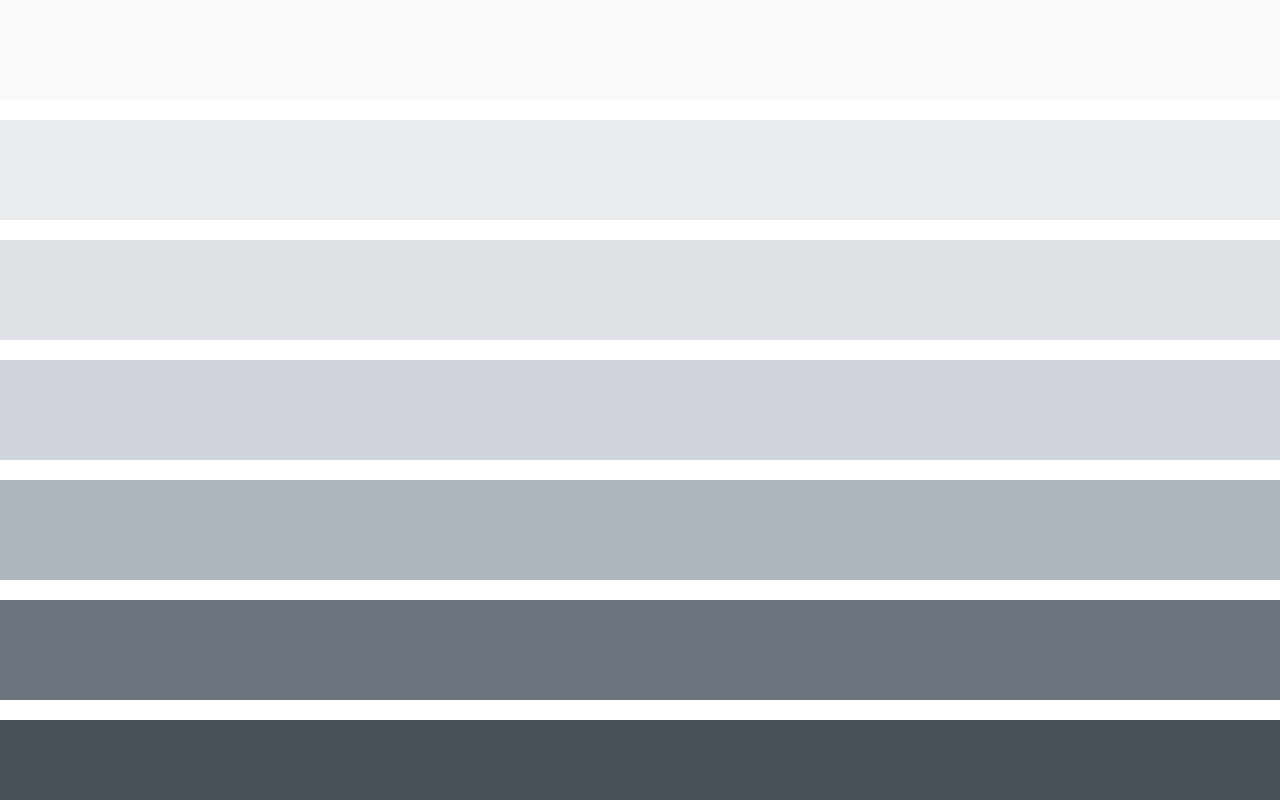
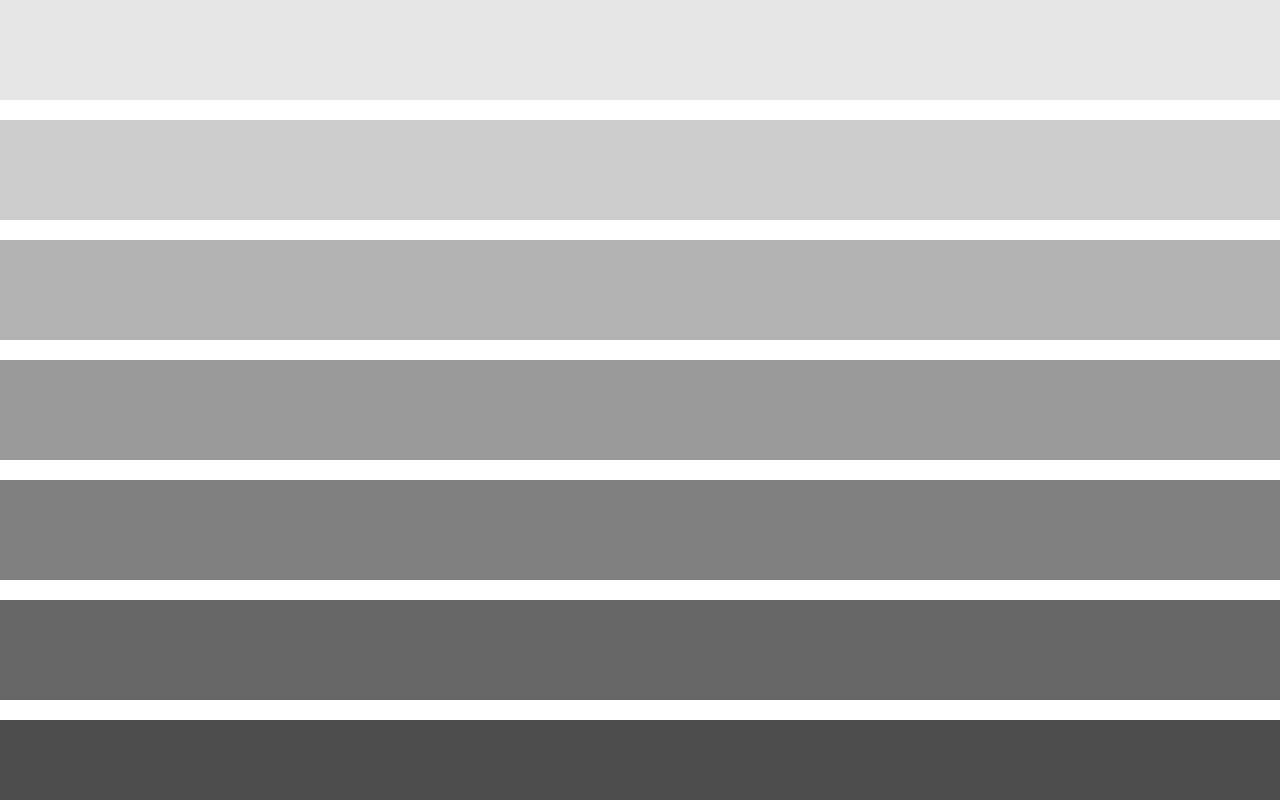
Before and after one commit to hamidmatin/WebII_Sat_PM, a plain HTML site: page index.html in a window 1280 px wide. Shown: the top 800 px of the page. Drawn offline with Linux system fonts and the light colour scheme.

Commit message:
review and variables continue

```diff
--- a/scss/_1_variable.scss
+++ b/scss/_1_variable.scss
@@ -2,19 +2,19 @@ $main-font-family: "Segoe UI", Tahoma, Geneva, Verdana, sans-serif;
 $base-font-size:   16px;
 
 $white:    #fff;
-$gray-100: #f8f9fa;
-$gray-200: #e9ecef;
-$gray-300: #dee2e6;
-$gray-400: #ced4da;
-$gray-500: #adb5bd;
-$gray-600: #6c757d;
-$gray-700: #495057;
-$gray-800: #343a40;
-$gray-900: #212529;
+$gray-100: darken($white, 10%);
+$gray-200: darken($white, 20%);
+$gray-300: darken($white, 30%);
+$gray-400: darken($white, 40%);
+$gray-500: darken($white, 50%);
+$gray-600: darken($white, 60%);
+$gray-700: darken($white, 70%);
+$gray-800: darken($white, 80%);
+$gray-900: darken($white, 90%);
 $black:    #000;
 
 
-$blue:    rgb(57, 143, 235);
+$blue:    rgb(80, 78, 204);
 $indigo:  #6610f2;
 $purple:  #6f42c1;
 $pink:    #e83e8c;
--- a/scss/_3_typography.scss
+++ b/scss/_3_typography.scss
@@ -19,3 +19,15 @@ $primary : yellow;
 .btn-primary{
     background-color: $primary;
 }
+
+.blue-darken-5{ background-color: darken($color: $blue, $amount: 50%);}
+.blue-darken-4{ background-color: darken($color: $blue, $amount: 40%);}
+.blue-darken-3{ background-color: darken($color: $blue, $amount: 30%);}
+.blue-darken-2{ background-color: darken($color: $blue, $amount: 20%);}
+.blue-darken-1{ background-color: darken($color: $blue, $amount: 10%);}
+.blue{ background-color: $blue;}
+.blue-lighten-1{ background-color: lighten($color: $blue, $amount: 10%);}
+.blue-lighten-2{ background-color: lighten($color: $blue, $amount: 20%);}
+.blue-lighten-3{ background-color: lighten($color: $blue, $amount: 30%);}
+.blue-lighten-4{ background-color: lighten($color: $blue, $amount: 40%);}
+.blue-lighten-5{ background-color: lighten($color: $blue, $amount: 50%);}
```
Also changed, not shown: css/style.css, css/style.min.css, 2 other files.
